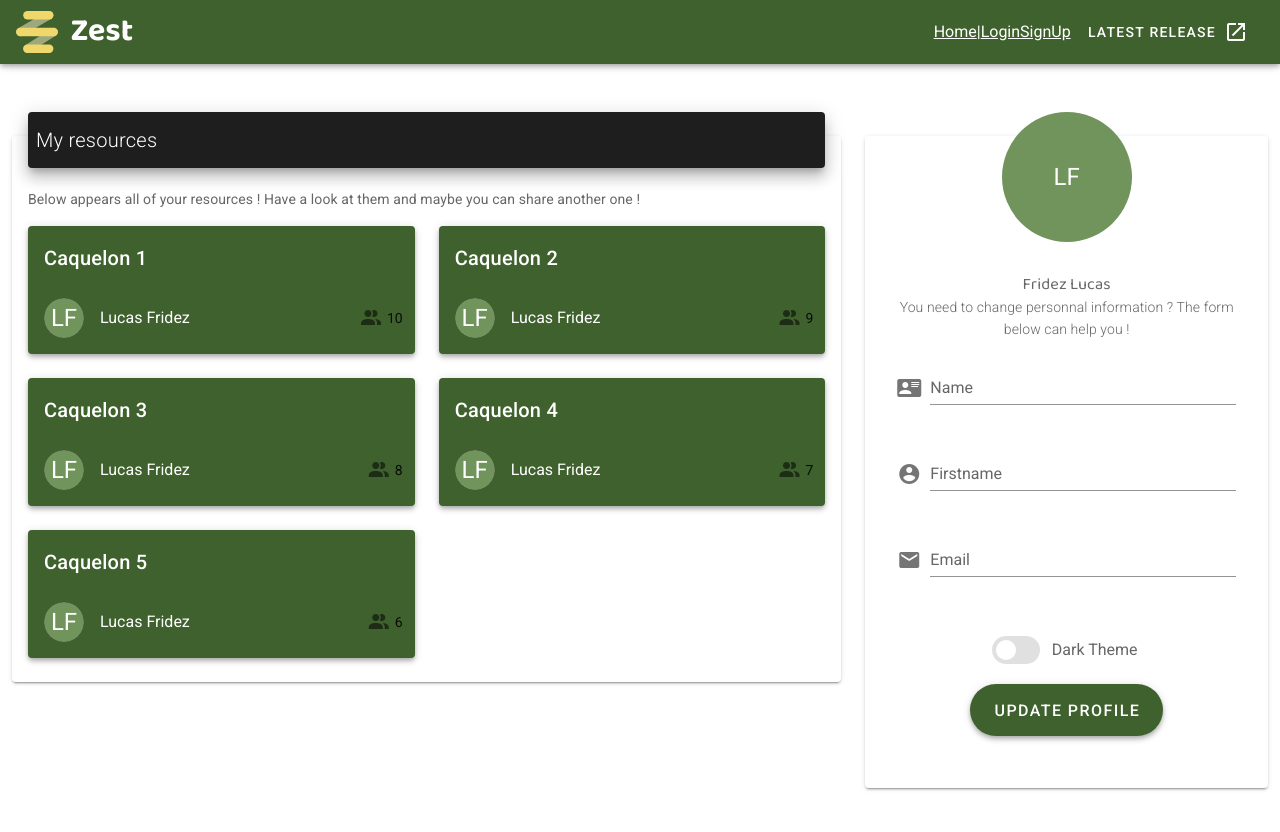
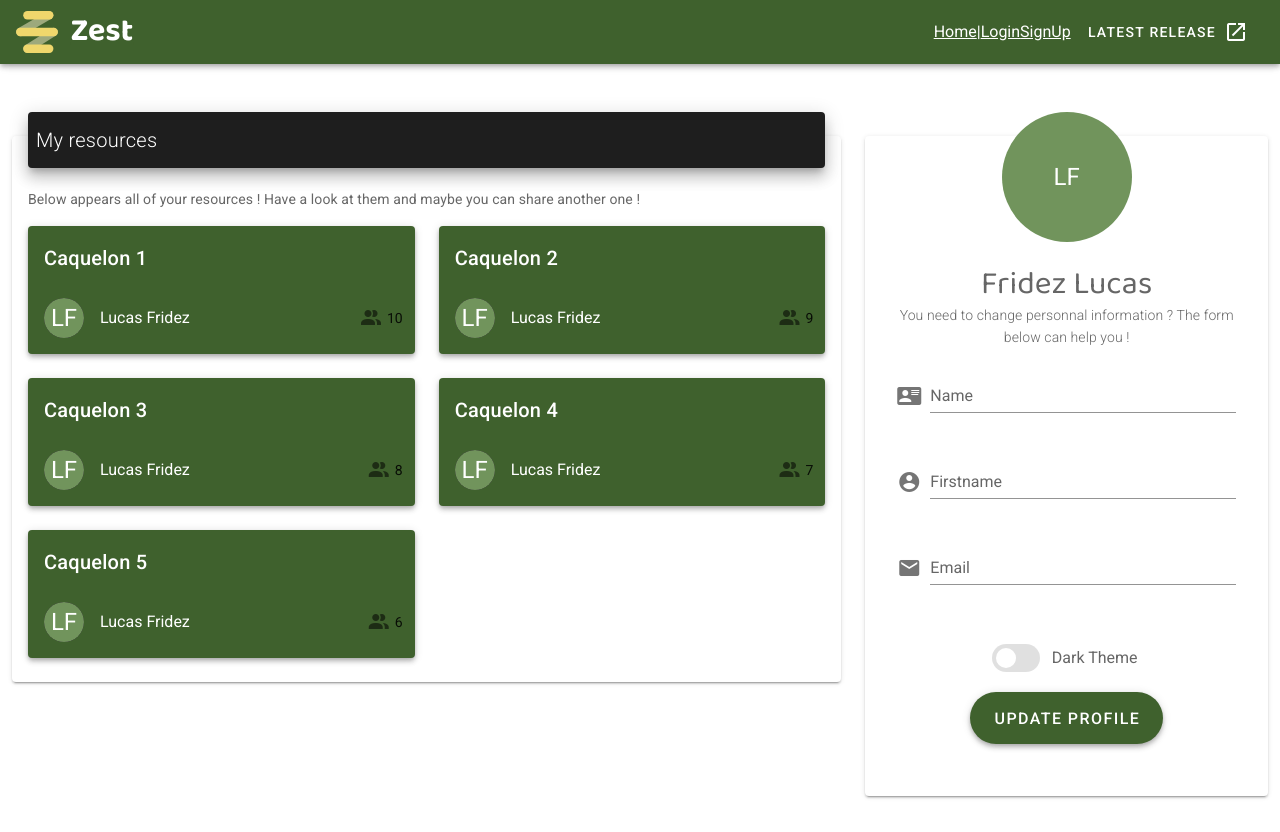
Before and after one commit to HE-Arc/Zest, a Vue app in the folder front/: page /Profile in a window 1280 px wide. Built offline with nearby package versions, Linux system fonts and the light colour scheme.

Commit message:
Update: Fot size of user fullname in profile view

```diff
--- a/front/src/assets/styles/modules/_typography.scss
+++ b/front/src/assets/styles/modules/_typography.scss
@@ -27,3 +27,7 @@ h2 {
   font-size: 3.5rem;
   font-weight: 500;
 }
+
+h3 {
+  font-size: 2rem;
+}
--- a/front/src/views/Profile.vue
+++ b/front/src/views/Profile.vue
@@ -41,7 +41,7 @@
           >
           </Avatar>
           <v-card-text class="text-xs-center">
-            <h3 class="card-title font-weight-light text-center">
+            <h3 class="card-title font-weight-light text-center mb-2">
               Fridez Lucas
             </h3>
             <p class="card-description font-weight-light text-center">
```
